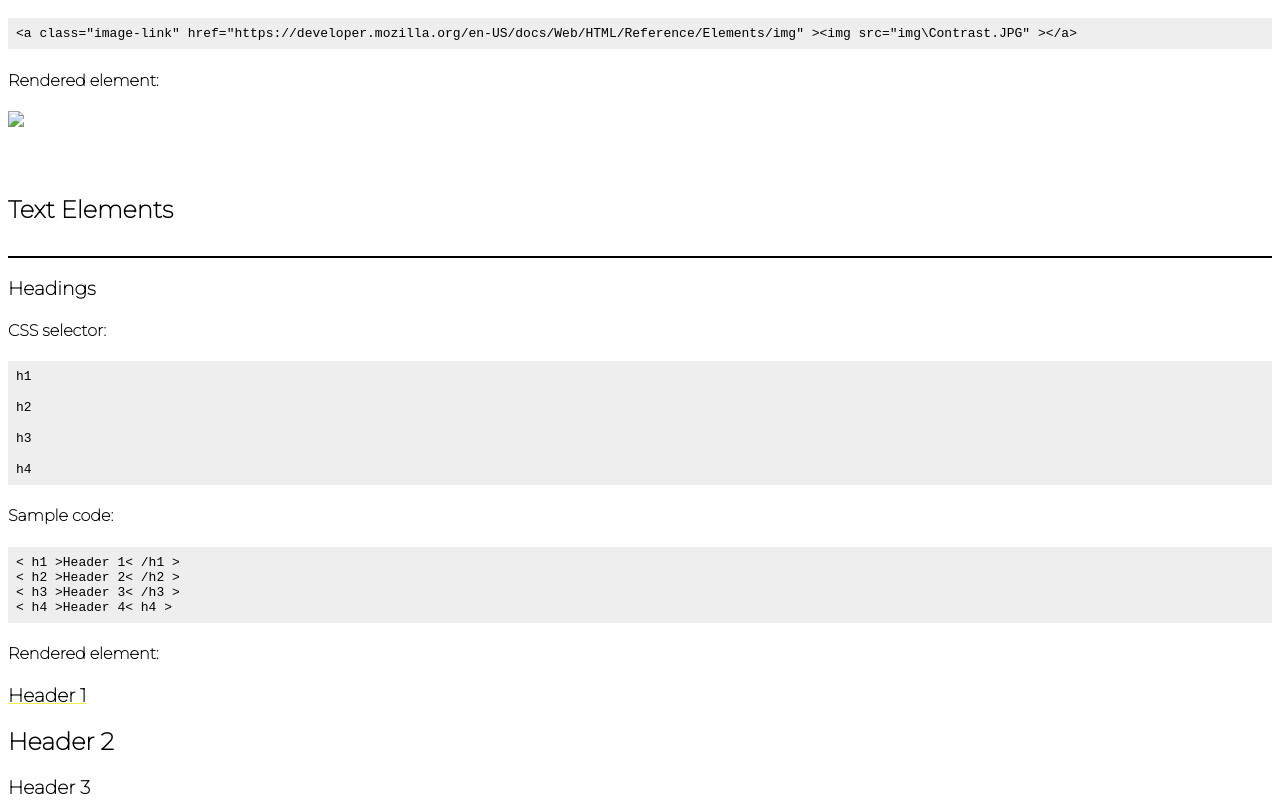
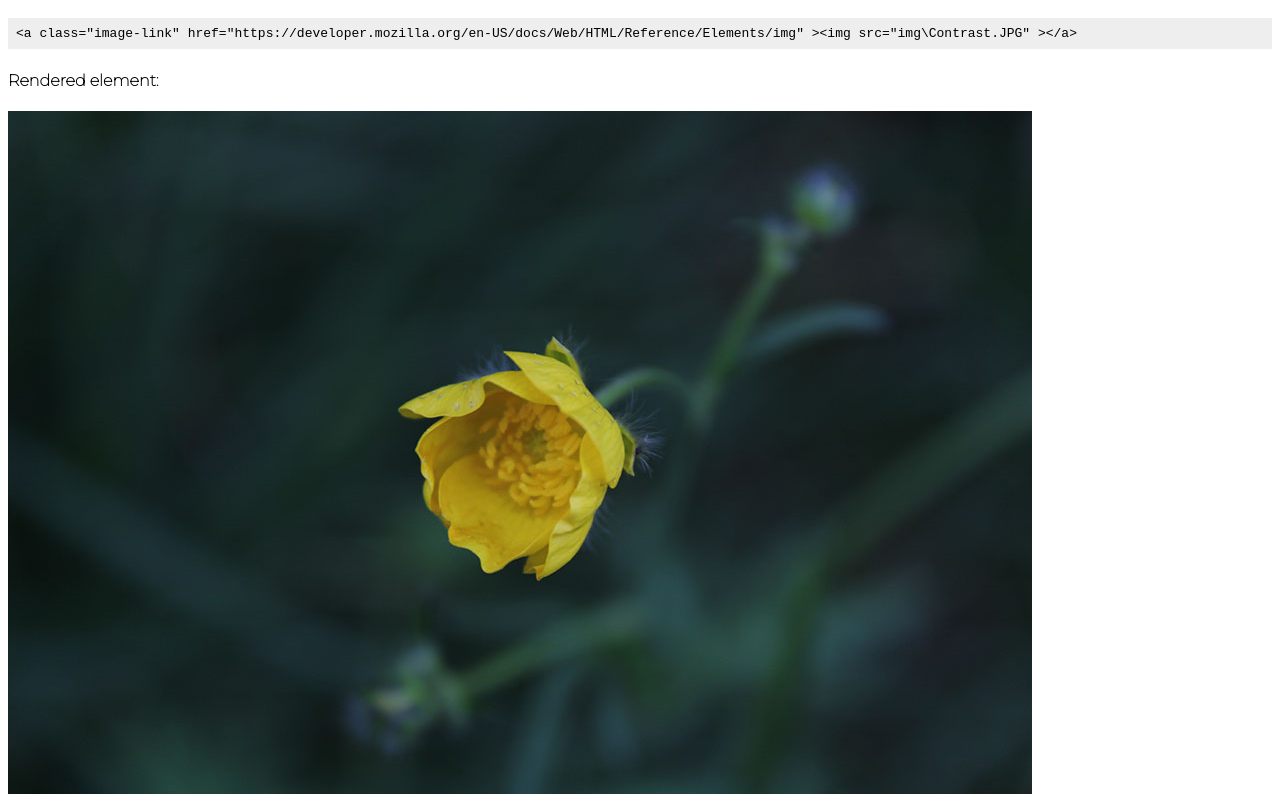
Before and after one commit to GlitchedCola/IAT-339-P03, a plain HTML site: page guide.html in a window 1280 px wide. Shown: the part 2570-3372 px from the top of the page. Drawn offline with Linux system fonts and the light colour scheme; files whose address does not match are found by name; a web font is replaced by a local one.

Commit message:
Update guide.html

```diff
--- a/guide.html
+++ b/guide.html
@@ -137,7 +137,7 @@
           <code>&lt;a class="image-link" href="https://developer.mozilla.org/en-US/docs/Web/HTML/Reference/Elements/img" &gt;&lt;img src="img\Contrast.JPG" &gt;&lt;/a&gt;</code>
 
         <h4>Rendered element:</h4>
-          <a class="image-link" href="https://developer.mozilla.org/en-US/docs/Web/HTML/Reference/Elements/img"><img src="img\Contrast.JPG"></a>
+          <a class="image-link" href="https://developer.mozilla.org/en-US/docs/Web/HTML/Reference/Elements/img"><img src="img\placeholder1.JPG"></a>
         </section>
 
     </section>
```
